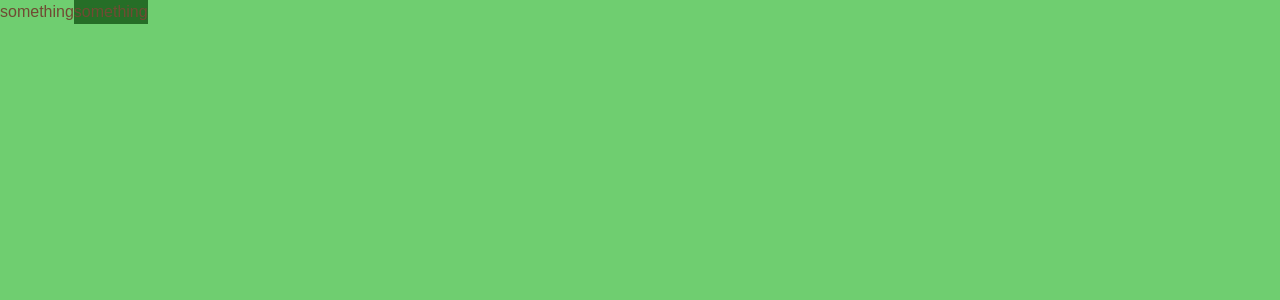
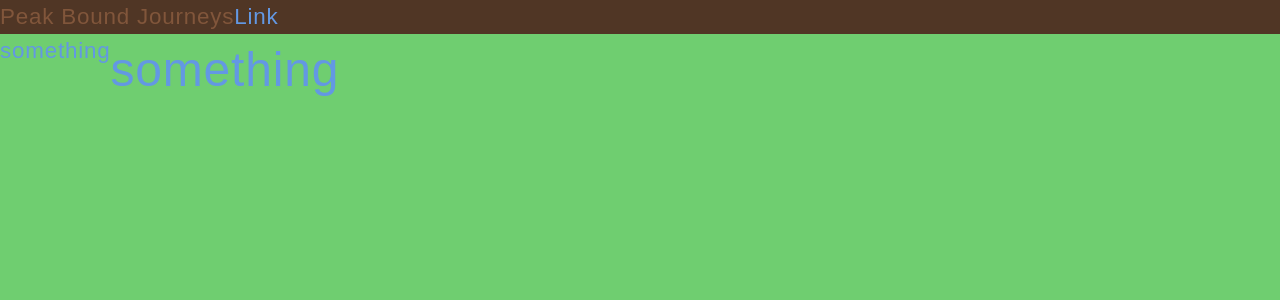
Before and after one commit to jake-the-cake/journey, a Next.js app in the folder applications/browser/peakbound/: page / in a window 1280 px wide. Shown: the top 300 px of the page. Built offline with nearby package versions, Linux system fonts and the light colour scheme.

Commit message:
css globals

```diff
--- a/applications/browser/peakbound/app/globals.css
+++ b/applications/browser/peakbound/app/globals.css
@@ -15,7 +15,7 @@
 	--primary-lit-light: 62%;
 	--primary-lit-dark: 29%;
 
-	/*  primary color setups */
+	/* primary color setups */
 	--primary-hs: var(--primary-hue), var(--primary-sat);
 	--primary-hsl: var(--primary-hs), var(--primary-lit);
 	--primary-hsl-light: var(--primary-hs), var(--primary-lit-light);
@@ -29,28 +29,81 @@
 	--primary-half: hsl(var(--primary-hsl), var(--half));
 	--primary-tran: hsl(var(--primary-hsl), var(--tran));
 
+	/* secondary color settings */
 	--secondary-hue: 23;
 	--secondary-sat: 37%;
-	--secondary-lit: 32%;
+	--secondary-lit: 29%;
+	--secondary-lit-light: 37%;
+	--secondary-lit-dark: 23%;
 
+	/* secondary color setups */
+	--secondary-hs: var(--secondary-hue), var(--secondary-sat);
+	--secondary-hsl: var(--secondary-hs), var(--secondary-lit);
+	--secondary-hsl-light: var(--secondary-hs), var(--secondary-lit-light);
+	--secondary-hsl-dark: var(--secondary-hs), var(--secondary-lit-dark);
+
+	/* secondary color variants */
+	--secondary: hsl(var(--secondary-hsl));
+	--secondary-light: hsl(var(--secondary-hsl-light));
+	--secondary-dark: hsl(var(--secondary-hsl-dark));
+	--secondary-dim: hsl(var(--secondary-hsl), var(--dim));
+	--secondary-half: hsl(var(--secondary-hsl), var(--half));
+	--secondary-tran: hsl(var(--secondary-hsl), var(--tran));
+
+	/* accent color settings */
 	--accent-hue: 215;
 	--accent-sat: 70%;
-	--accent-lit: 70%;
+	--accent-lit: 64%;
+	--accent-lit-light: 76%;
+	--accent-lit-dark: 40%;
 
-	--secondary-hsl: var(--secondary-hue), var(--secondary-sat), var(--secondary-lit);
-	--accent-hsl: var(--accent-hue), var(--accent-sat), var(--accent-lit);
+	/* accent color setups */
+	--accent-hs: var(--accent-hue), var(--accent-sat);
+	--accent-hsl: var(--accent-hs), var(--accent-lit);
+	--accent-hsl-light: var(--accent-hs), var(--accent-lit-light);
+	--accent-hsl-dark: var(--accent-hs), var(--accent-lit-dark);
 
-	--secondary: hsl(var(--secondary-hsl));
+	/* accent color variants */
 	--accent: hsl(var(--accent-hsl));
+	--accent-light: hsl(var(--accent-hsl-light));
+	--accent-dark: hsl(var(--accent-hsl-dark));
+	--accent-dim: hsl(var(--accent-hsl), var(--dim));
+	--accent-half: hsl(var(--accent-hsl), var(--half));
+	--accent-tran: hsl(var(--accent-hsl), var(--tran));
 
 }
 
+* {
+	box-sizing: border-box;
+}
+
 body {
-  color: var(--secondary);
+	font-size: 1.4em;
+	letter-spacing: .8px;
+	margin: 0;
+	padding: 0;
+  color: var(--accent);
   background: var(--primary-light);
   font-family: Arial, Helvetica, sans-serif;
 }
 
 h1 {
-	background-color: var(--primary-dark);
+	font-size: 3rem;
 }
+
+h2 {
+	font-size: 2.2rem;
+}
+
+h3 {
+	font-size: 1.7rem;
+}
+
+nav {
+	background-color: var(--secondary-dark);
+	color: var(--secondary-light);
+}
+
+a {
+	color: var(--accent);
+}
--- a/applications/browser/peakbound/app/layout.tsx
+++ b/applications/browser/peakbound/app/layout.tsx
@@ -1,34 +1,25 @@
-import type { Metadata } from "next";
-import { Geist, Geist_Mono } from "next/font/google";
-import "./globals.css";
-
-const geistSans = Geist({
-  variable: "--font-geist-sans",
-  subsets: ["latin"],
-});
-
-const geistMono = Geist_Mono({
-  variable: "--font-geist-mono",
-  subsets: ["latin"],
-});
+import type { Metadata } from "next"
+import "./globals.css"
 
 export const metadata: Metadata = {
   title: "Peak Bound Journeys",
   description: "Generated by create next app",
-};
+}
 
 export default function RootLayout({
   children,
 }: Readonly<{
-  children: React.ReactNode;
+  children: React.ReactNode
 }>) {
   return (
     <html lang="en">
-      <body
-        className={`${geistSans.variable} ${geistMono.variable} antialiased`}
-      >
+      <body className={`antialiased`}>
+				<nav>
+					Peak Bound Journeys
+					<a href="#">Link</a>
+				</nav>
         {children}
       </body>
     </html>
-  );
+  )
 }
```
